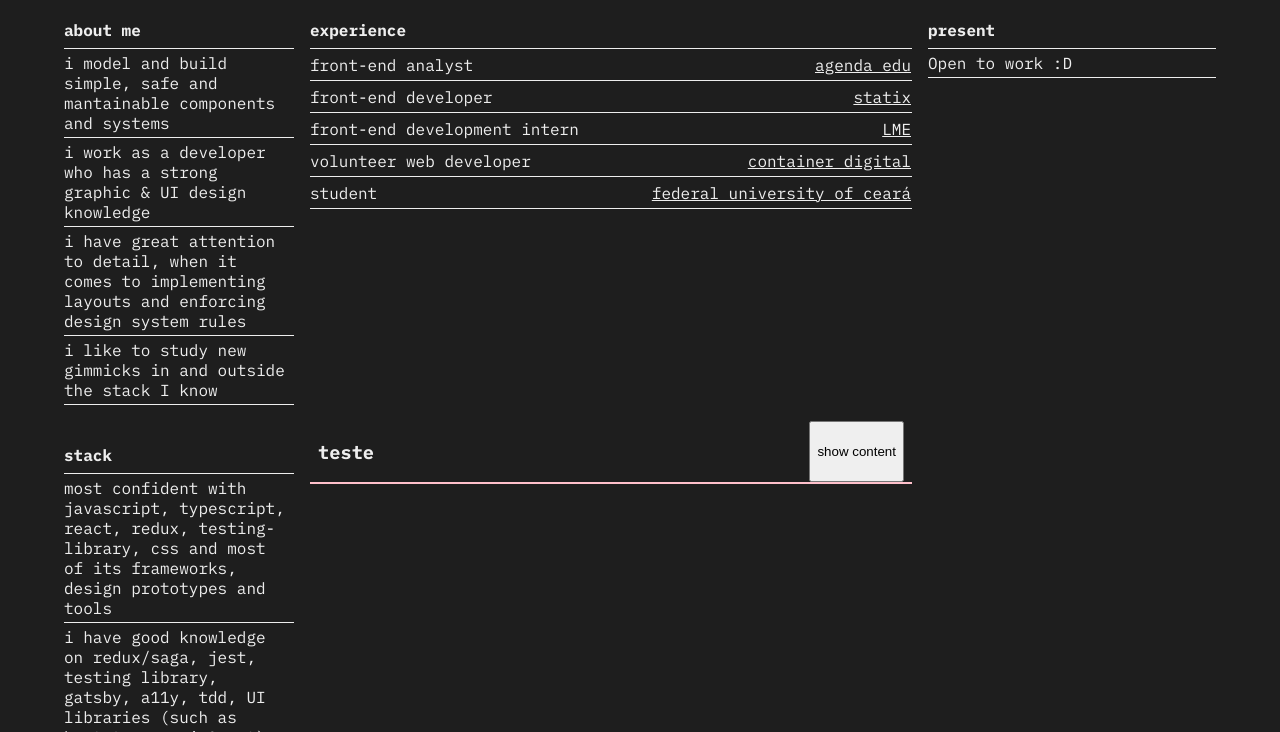
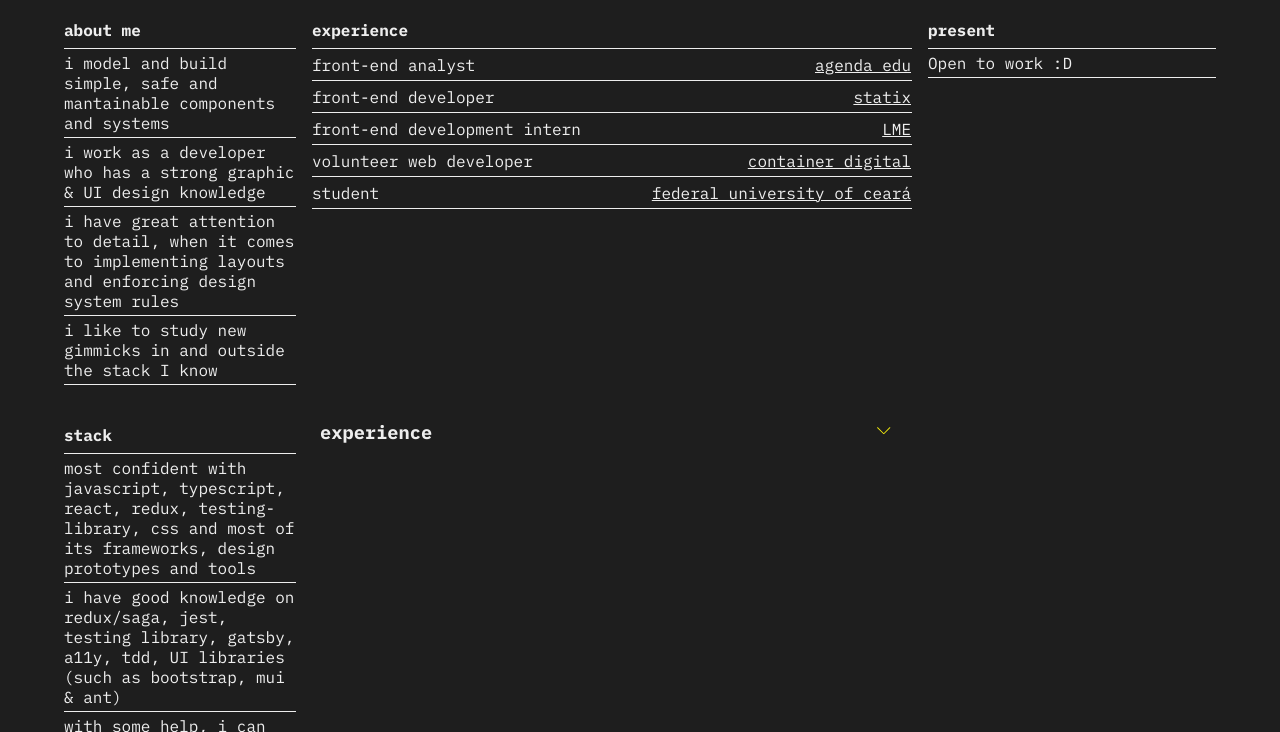
Before and after one commit to soloalex1/alexmachina, a Gatsby site: page / in a window 1280 px wide. Shown: the part 68-800 px from the top of the page. Built offline with nearby package versions, Linux system fonts and the light colour scheme; Gatsby itself is replaced by a stand-in of ours.

Commit message:
feat: add collapsible icon toggle

```diff
--- a/package.json
+++ b/package.json
@@ -36,6 +36,7 @@
     "@types/react": "^18.0.27",
     "@types/react-dom": "^18.0.10",
     "@types/styled-components": "^5.1.26",
+    "react-icons": "^4.10.1",
     "typescript": "^4.9.5"
   }
 }
--- a/src/components/TableItem/index.tsx
+++ b/src/components/Collapsible/index.tsx
@@ -1,13 +1,14 @@
 import React, { useState, useEffect, useRef } from "react";
+import { SlArrowDown, SlArrowUp } from "react-icons/sl";
 
 import * as S from "./styles";
 
-type TableItemProps = {
+type CollapsibleProps = {
 	label: string;
 	children: JSX.Element | JSX.Element[];
 };
 
-export const TableItem = ({ label, children }: TableItemProps) => {
+export const Collapsible = ({ label, children }: CollapsibleProps) => {
 	const contentRef = useRef(null);
 	const [open, setOpen] = useState(false);
 	const [height, setHeight] = useState(0);
@@ -25,7 +26,10 @@ export const TableItem = ({ label, children }: TableItemProps) => {
 		<section>
 			<S.ItemHeader>
 				<h3>{label}</h3>
-				<button onClick={toggleOpen}>{open ? "hide" : "show"} content</button>
+
+				<S.ItemButton onClick={toggleOpen}>
+					{open ? <SlArrowUp /> : <SlArrowDown />}
+				</S.ItemButton>
 			</S.ItemHeader>
 			<S.CollapsibleContainer height={height}>
 				<div role="content" ref={contentRef} aria-expanded={open}>
--- a/src/components/TableItem/styles.ts
+++ b/src/components/Collapsible/styles.ts
@@ -1,9 +1,19 @@
 import styled, { css } from "styled-components";
+
+export const ItemButton = styled.button`
+	height: 40px;
+	width: 40px;
+	padding: 12px;
+	background-color: transparent;
+	color: #faf20c;
+	border: none;
+`;
 
 export const ItemHeader = styled.header`
 	padding: 0 8px;
 	display: flex;
 	justify-content: space-between;
+	align-items: center;
 `;
 
 export const CollapsibleContainer = styled.section<{
@@ -11,7 +21,7 @@ export const CollapsibleContainer = styled.section<{
 }>`
 	${({ height }) => css`
 		overflow: hidden;
-		border: 1px solid pink;
+
 		transition: height 0.5s ease-in-out;
 		height: ${height}px;
 
--- a/src/pages/index.tsx
+++ b/src/pages/index.tsx
@@ -3,7 +3,9 @@ import type { HeadFC, PageProps } from "gatsby";
 
 import Header from "../components/Header";
 import Table from "../components/Table";
+import { Collapsible } from "../components/Collapsible";
 import MainContainer from "../components/MainContainer";
+
 import GlobalStyle from "../globalStyles";
 
 import {
@@ -12,7 +14,6 @@ import {
 	PRESENT_ITEMS,
 	STACK_ITEMS,
 } from "../constants/lists";
-import { TableItem } from "../components/TableItem";
 
 const IndexPage: React.FC<PageProps> = () => {
 	return (
@@ -25,12 +26,12 @@ const IndexPage: React.FC<PageProps> = () => {
 					<Table title="experience" list={EXPERIENCE_ITEMS} />
 					<Table title="present" list={PRESENT_ITEMS} />
 					<Table title="stack" list={STACK_ITEMS} />
-					<TableItem label="teste">
+					<Collapsible label="experience">
 						<div>
 							CollapsibleContainerCollapsibleContainerCollapsibleContainer
 							CollapsibleContainer CollapsibleContainer
 						</div>
-					</TableItem>
+					</Collapsible>
 				</main>
 			</MainContainer>
 		</>
```
Also changed, not shown: 1 other file.
